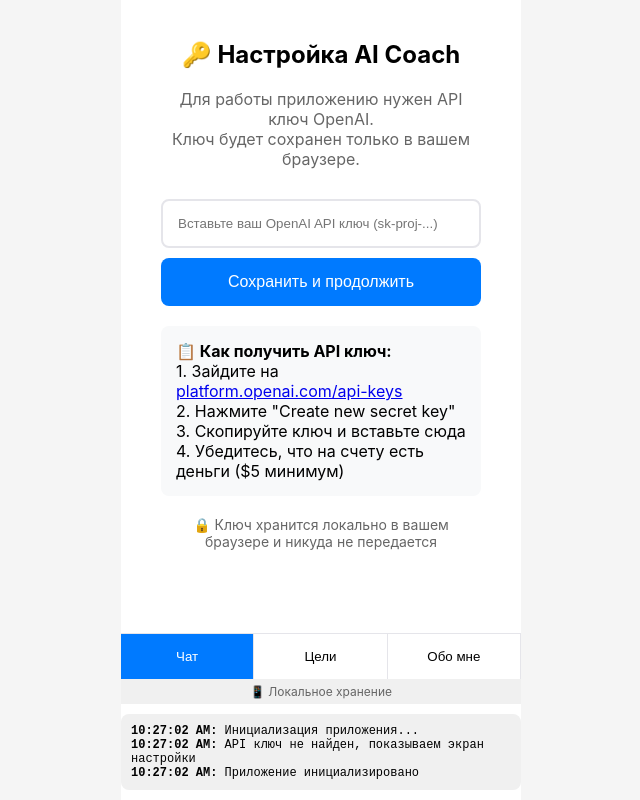
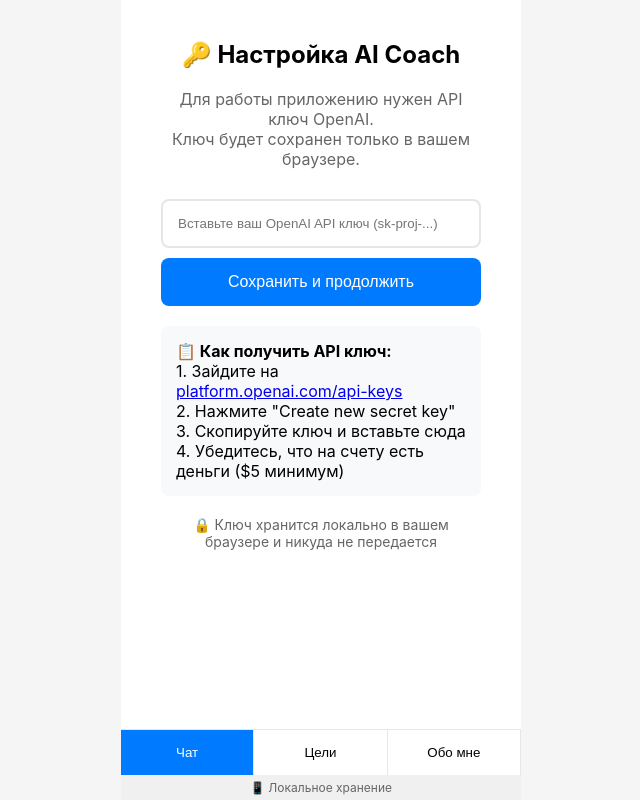
Before and after one commit to andreevorobei/ai-coach, a plain HTML site: page index.html in a window 1280 px wide. Shown: the whole page, without its empty margins (319-959 px from the left). Drawn offline with Linux system fonts and the light colour scheme.

Commit message:
hide debug

```diff
--- a/index.html
+++ b/index.html
@@ -300,15 +300,6 @@
             border-radius: 8px;
         }
 
-        .debug {
-            background: #f0f0f0;
-            padding: 10px;
-            margin: 10px 0;
-            border-radius: 8px;
-            font-family: monospace;
-            font-size: 12px;
-        }
-
         .about-info {
             background: #f8f9fa;
             border-radius: 8px;
@@ -416,9 +407,6 @@
         <div id="api-status" style="padding: 3px; text-align: center; font-size: 11px; background: #E8F5E8; color: #34C759; display: none;">
             🤖 OpenAI подключен
         </div>
-
-        <!-- Debug Panel (скрыть в продакшене) -->
-        <div class="debug" id="debug-panel"></div>
     </div>
 
     <script>
@@ -1221,10 +1209,8 @@
         document.head.appendChild(syncStyles);
 
         function debugLog(message, data) {
+            // Только в консоль, не в интерфейс
             console.log(`[AI Coach] ${message}`, data);
-            const debugPanel = document.getElementById('debug-panel');
-            debugPanel.innerHTML += `<div><strong>${new Date().toLocaleTimeString()}:</strong> ${message}</div>`;
-            if (data) debugPanel.innerHTML += `<pre>${JSON.stringify(data, null, 2)}</pre>`;
         }
 
         // ================ ПРОАКТИВНЫЕ УВЕДОМЛЕНИЯ ================
```
